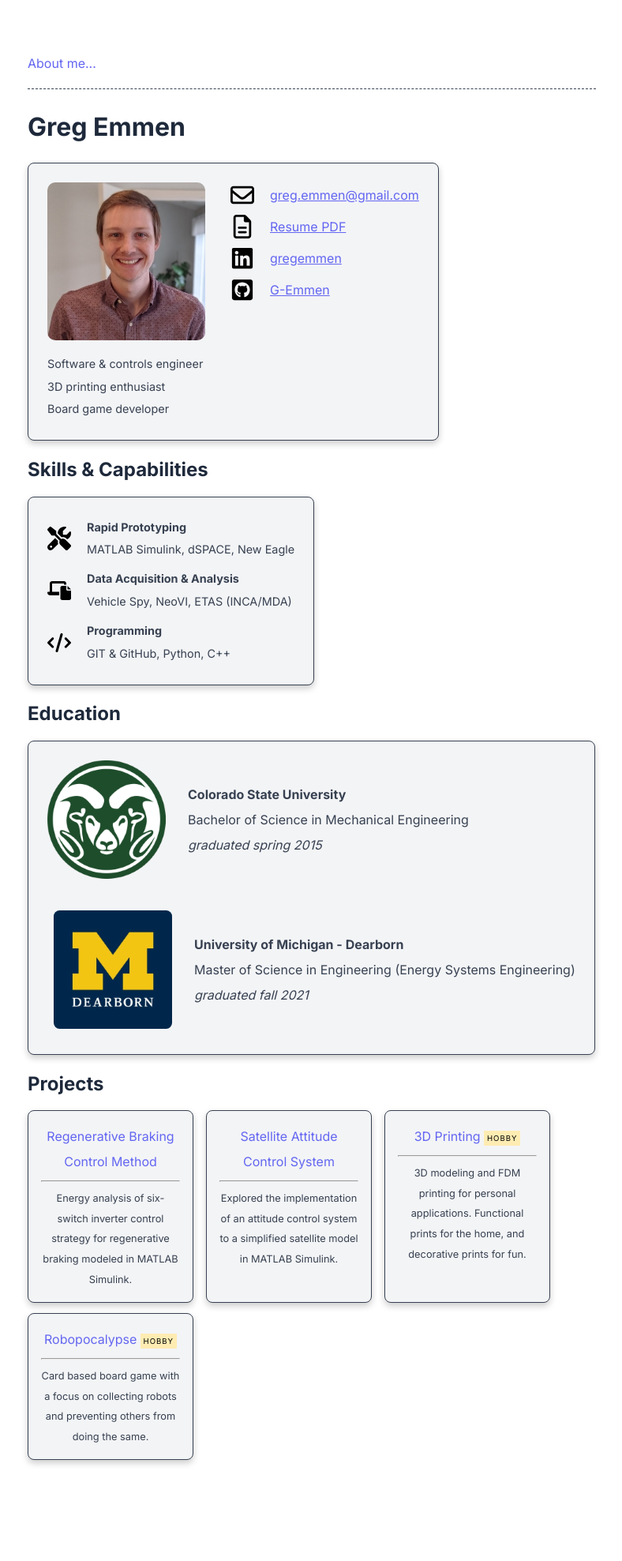
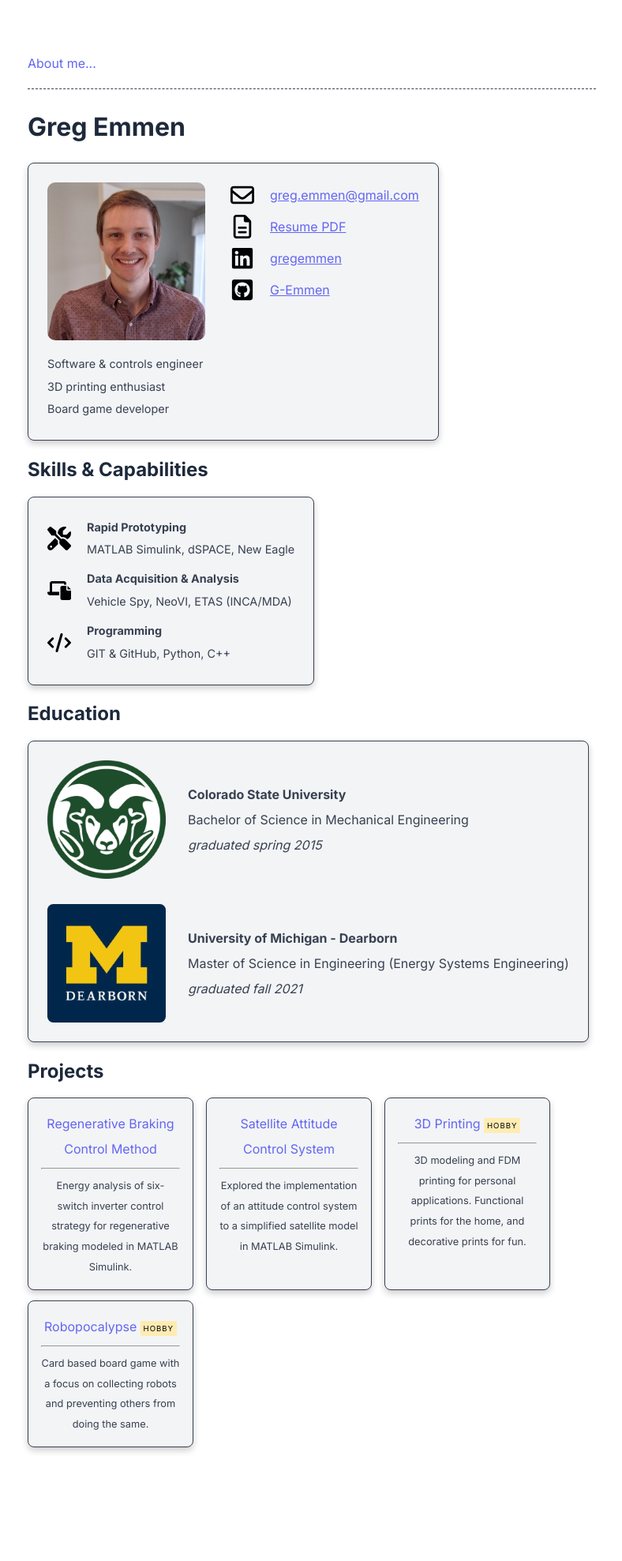
Before and after one commit to G-Emmen/G-Emmen.github.io, a Jekyll site: the page built from docs/index.md, in a window 1280 px wide. Shown: the whole page at 79% size, without its empty margins (245-1033 px from the left). Built offline with Jekyll 4.4.1, drawn with Linux system fonts in a browser that asks for light colours.

Commit message:
Update education.html

```diff
--- a/docs/_includes/education.html
+++ b/docs/_includes/education.html
@@ -12,7 +12,7 @@
     </li>
 
     <li style="padding:1em;">
-      <div style="float:left; padding:0.5em;">
+      <div style="float:left; padding-right:0.5em;">
         <img style="max-width:100%; height:auto;" src="/assets/img/um-dearborn.png">
       </div>
       <div style="float:left;">
```
